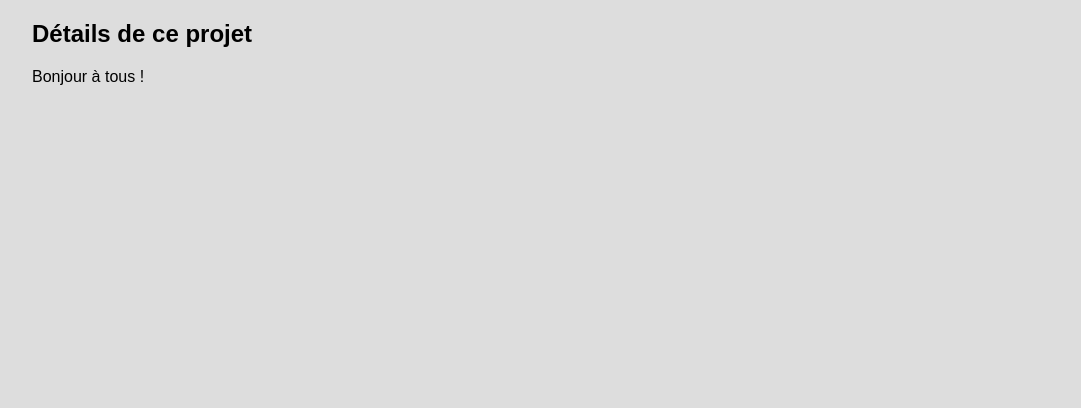
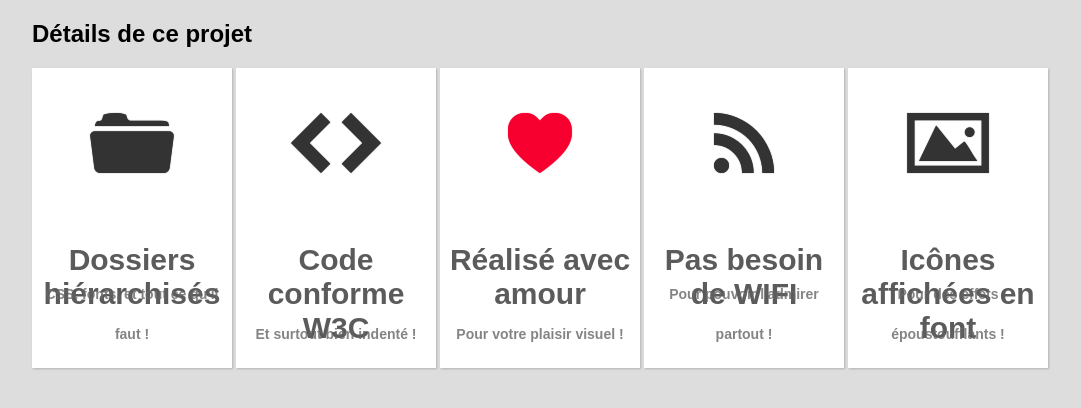
Before and after one commit to jordan-labrado/OpenClassroomsGitPart2Activity, a plain HTML site: page index.html in a window 1280 px wide. Shown: the whole page, without its empty margins (98-1179 px from the left). Drawn offline with Linux system fonts and the light colour scheme; a web font is replaced by a local one.

Commit message:
Ajout de fonts. Ajout de HTML5 pour affichage des détails du projet. Ajout de CSS3 pour animations

```diff
--- a/css/style.css
+++ b/css/style.css
@@ -1,9 +1,182 @@
 body {
 	background: #ddd;
 	font-family: 'Terminal Dosis', Arial, sans-serif;
+}
+@font-face {
+    font-family: 'WebSymbolsRegular';
+    src: url('websymbols/websymbols-regular-webfont.eot');
+    src: url('websymbols/websymbols-regular-webfont.eot?#iefix') format('embedded-opentype'),
+        url('websymbols/websymbols-regular-webfont.woff') format('woff'),
+        url('websymbols/websymbols-regular-webfont.ttf') format('truetype'),
+        url('websymbols/websymbols-regular-webfont.svg#WebSymbolsRegular') format('svg');
+    font-weight: normal;
+    font-style: normal;
 }
 .ca-menu{
     padding:0;
     margin:20px auto;
     width: 1020px;
 }
+.ca-menu li{
+    width: 200px;
+    height: 300px;
+    overflow: hidden;
+    position: relative;
+    float:left;
+    background: #fff;
+    -webkit-box-shadow: 1px 1px 2px rgba(0,0,0,0.2);
+    -moz-box-shadow: 1px 1px 2px rgba(0,0,0,0.2);
+    box-shadow: 1px 1px 2px rgba(0,0,0,0.2);
+    margin-right: 4px;
+    -webkit-transition: all 300ms linear;
+    -moz-transition: all 300ms linear;
+    -o-transition: all 300ms linear;
+    -ms-transition: all 300ms linear;
+    transition: all 300ms linear;
+}
+.ca-menu li:last-child{
+    margin-right: 0px;
+}
+.ca-menu li a{
+    text-align: left;
+    width: 100%;
+    height: 100%;
+    display: block;
+    color: #333;
+    position: relative;
+}
+.ca-icon{
+    font-family: 'WebSymbolsRegular', cursive;
+    font-size: 60px;
+    color: #333;
+    text-shadow: 0px 0px 1px #333;
+    line-height: 150px;
+    position: absolute;
+    width: 100%;
+    height: 50%;
+    left: 0px;
+    top: 0px;
+    text-align: center;
+    -webkit-transition: all 400ms linear;
+    -moz-transition: all 400ms linear;
+    -o-transition: all 400ms linear;
+    -ms-transition: all 400ms linear;
+    transition: all 400ms linear;
+}
+.ca-icon#heart{
+    color: #f7002f;
+    text-shadow: 0px 0px 1px #f7002f;
+}
+.ca-content{
+    position: absolute;
+    left: 0px;
+    width: 100%;
+    height: 50%;
+    top: 50%;
+}
+.ca-main{
+    font-size: 30px;
+    opacity: 0.8;
+    text-align: center;
+    -webkit-transition: all 200ms linear;
+    -moz-transition: all 200ms linear;
+    -o-transition: all 200ms linear;
+    -ms-transition: all 200ms linear;
+    transition: all 200ms linear;
+}
+.ca-sub{
+    text-align:center;
+    font-size: 14px;
+    color: #666;
+    position: absolute;
+    bottom: 0px;
+    line-height: 40px;
+    width: 100%;
+    left: 0px;
+    opacity: 0.8;
+    -webkit-transition: all 200ms linear;
+    -moz-transition: all 200ms linear;
+    -o-transition: all 200ms linear;
+    -ms-transition: all 200ms linear;
+    transition: all 200ms linear;
+}
+.ca-menu li:hover{
+    background-color: #000;
+    z-index:999;
+    -webkit-transform: scale(1.1);
+    -moz-transform: scale(1.1);
+    -ms-transform: scale(1.1);
+    -o-transform: scale(1.1);
+    transform: scale(1.1);
+}
+.ca-menu li:hover .ca-icon{
+    color: #ccff00;
+    font-size: 90px;
+    opacity:0.3;
+}
+.ca-menu li:hover .ca-icon#heart{
+    -webkit-animation: smallToBig 900ms alternate infinite ease;
+    -moz-animation: smallToBig 900ms alternate infinite ease;
+    -ms-animation: smallToBig 900ms alternate infinite ease;
+}
+.ca-menu li:hover .ca-main{
+    color: #ccff00;
+    -webkit-animation: smallToBig 300ms ease;
+    -moz-animation: smallToBig 300ms ease;
+    -ms-animation: smallToBig 300ms ease;
+}
+.ca-menu li:hover .ca-sub{
+    color: #ccff00;
+    -webkit-animation: moveFromBottom 500ms ease;
+    -moz-animation: moveFromBottom 500ms ease;
+    -ms-animation: moveFromBottom 500ms ease;
+}
+@-webkit-keyframes smallToBig{
+    from {
+        -webkit-transform: scale(0.1);
+    }
+    to {
+        -webkit-transform: scale(1);
+    }
+}
+@-moz-keyframes smallToBig{
+    from {
+        -moz-transform: scale(0.1);
+    }
+    to {
+        -moz-transform: scale(1);
+    }
+}
+@-ms-keyframes smallToBig{
+    from {
+        -ms-transform: scale(0.1);
+    }
+    to {
+        -ms-transform: scale(1);
+    }
+}
+
+@-webkit-keyframes moveFromBottom {
+    from {
+        -webkit-transform: translateY(100%);
+    }
+    to {
+        -webkit-transform: translateY(0%);
+    }
+}
+@-moz-keyframes moveFromBottom {
+    from {
+        -moz-transform: translateY(100%);
+    }
+    to {
+        -moz-transform: translateY(0%);
+    }
+}
+@-ms-keyframes moveFromBottom {
+    from {
+        -ms-transform: translateY(100%);
+    }
+    to {
+        -ms-transform: translateY(0%);
+    }
+}
--- a/index.html
+++ b/index.html
@@ -4,6 +4,7 @@
 	<meta http-equiv="Content-Type" content="text/html; charset=UTF-8" />
 	<title>HTML5 et CSS3</title>
 	<link rel="stylesheet" type="text/css" href="css/style.css">
+	<link href="http://fonts.googleapis.com/css?family=Terminal+Dosis" rel="stylesheet" type="text/css">
 </head>
 	<body>
 		<section>
@@ -11,7 +12,53 @@
 				<header class="ca-menu">
 					<h2>Détails de ce projet</h2>
 				</header>
-				<p class="ca-menu">Bonjour à tous !</p>
+				<ul class="ca-menu">
+					<li>
+						<a href="#">
+							<span class="ca-icon">F</span>
+							<div class="ca-content">
+								<h2 class="ca-main">Dossiers hiérarchisés</h2>
+								<h3 class="ca-sub">CSS, fonts, et tout ce qu'il faut !</h3>
+							</div>
+						</a>
+					</li>
+					<li>
+						<a href="#">
+							<span class="ca-icon">H</span>
+							<div class="ca-content">
+								<h2 class="ca-main">Code conforme W3C</h2>
+								<h3 class="ca-sub">Et surtout bien indenté !</h3>
+							</div>
+						</a>
+					</li>
+					<li>
+						<a href="#">
+							<span class="ca-icon" id="heart">N</span>
+							<div class="ca-content">
+								<h2 class="ca-main">Réalisé avec amour</h2>
+								<h3 class="ca-sub">Pour votre plaisir visuel !</h3>
+							</div>
+						</a>
+					</li>
+					<li>
+						<a href="#">
+							<span class="ca-icon">B</span>
+							<div class="ca-content">
+								<h2 class="ca-main">Pas besoin de WIFI</h2>
+								<h3 class="ca-sub">Pour pouvoir l'admirer partout !</h3>
+							</div>
+						</a>
+					</li>
+					<li>
+						<a href="#">
+							<span class="ca-icon">I</span>
+							<div class="ca-content">
+								<h2 class="ca-main">Icônes affichées en font</h2>
+								<h3 class="ca-sub">Pour des effets époustoufflants !</h3>
+							</div>
+						</a>
+					</li>
+				</ul>
 			</article>
 		</section>
 	</body>
```
Also changed, not shown: css/websymbols/websymbols-regular-webfont.svg (added), css/websymbols/websymbols-regular-webfont.ttf (added), css/websymbols/websymbols-regular-webfont.woff (added), 1 other file.
